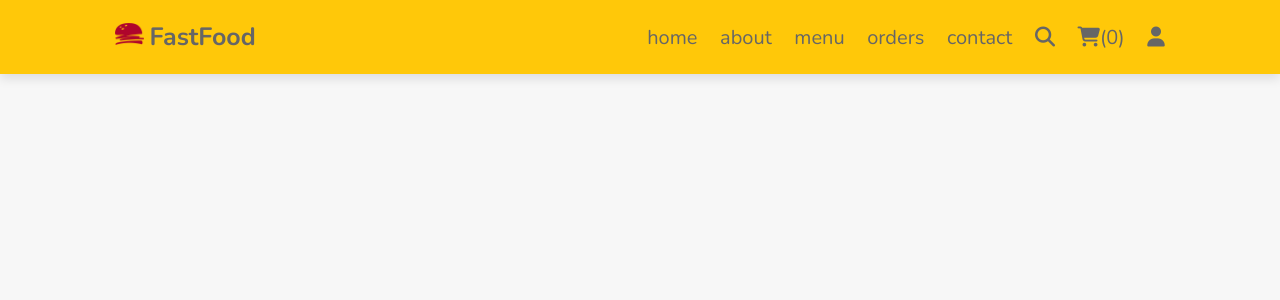
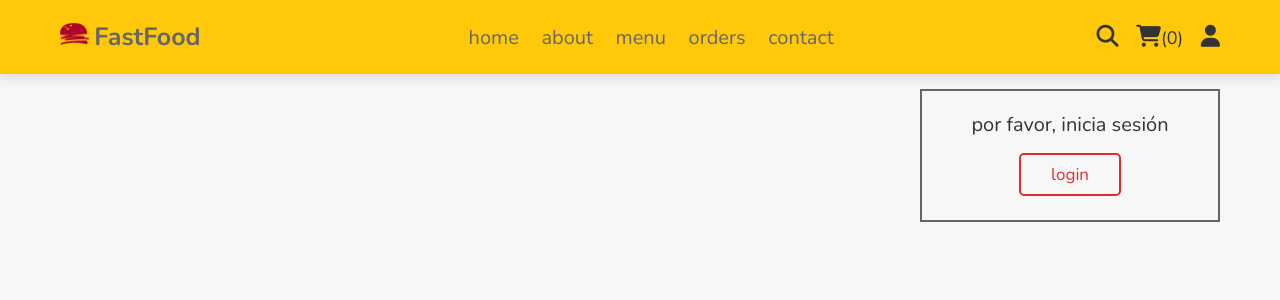
Before and after one commit to CodeSystem2022/Compunerds-ProyectoIntegrador-ProyectoFinal, a PHP site: page /home.php in a window 1280 px wide. Shown: the top 300 px of the page. Run offline with PHP 8.4, Linux system fonts and the light colour scheme; data that the repository does not hold is empty.

Commit message:
fix: home.php problema caché | modified: style.css

```diff
--- a/components/user_header.php
+++ b/components/user_header.php
@@ -11,24 +11,51 @@ if(isset($message)){
 }
 ?>
 
-<header>
+<header class="header">
+    <section class="flex">
         <a href="#" class="logo"><img src="images/burger_logo.png" alt="Burger Logo" height="22">FastFood</a>
 
         <div id="menu-bar" class="fas fa-bars"></div>
 
         <nav class="navbar">
+            <a href="home.php">home</a>
+            <a href="about.php">about</a>
+            <a href="menu.php">menu</a>
+            <a href="order.php">orders</a>
+            <a href="contact.php">contact</a>
+        </nav>
+
+        <div class="icons">
             <?php
                 $count_user_cart_items = $conn->prepare("SELECT * FROM `cart` WHERE user_id = ?");
                 $count_user_cart_items -> execute([$user_id]);
                 $total_user_cart_items = $count_user_cart_items -> rowCount();
             ?>
-        <a href="home.php">home</a>
-        <a href="about.php">about</a>
-        <a href="menu.php">menu</a>
-        <a href="order.php">orders</a>
-        <a href="contact.php">contact</a>
             <a href="search.php"><i class="fas fa-search"></i></a>
             <a href="cart.php"><i class="fas fa-shopping-cart"></i><span>(<?= $total_user_cart_items; ?>)</span></a>
             <a href="user-btn"><i class="fas fa-user"></i></a>
-    </nav>
+        </div>
+
+        <div class="profile">
+            <?php
+                $select_profile = $conn -> prepare("SELECT * FROM `users` WHERE id = ?");
+                $select_profile -> execute([$user_id]);
+                if($select_profile -> rowCount() > 0){
+                    $fetch_profile = $select_profile -> fetch(PDO::FETCH_ASSOC);
+            ?>
+            <p class="name"><?= $fetch_profile['name']; ?></p>
+            <div class="flex">
+                <a href="profile.php" class="btn">perfil</a>
+                <a href="components/user_logout.php" onclick="return confirm('¿quieres cerrar sesión?');" class="delete-btn">cerrar sesión</a>
+            </div>
+            <?php
+                }else{
+            ?>
+            <p class="name">por favor, inicia sesión</p>
+            <a href="login.php" class="btn">login</a>
+            <?php
+                }
+            ?>
+        </div>
+    </section>
 </header>
--- a/css/style.css
+++ b/css/style.css
@@ -7,6 +7,7 @@
     --light-gray: #666;
     --dark-gray: #333;
     --white: #f7f7f7;
+    --border: .2rem solid var(--light-gray);
 }
 
 *{
@@ -48,7 +49,9 @@ body{
 }
 
 section{
-    padding: 13rem 9%;
+    padding: 2rem;
+    margin: 0 auto;
+    max-width: 1200px;
 }
 
 
@@ -94,21 +97,23 @@ section{
 .btn:hover{
     color: var(--yellow);
 }
+/* header */
+.header{
+    position: sticky;
+    top: 0; left: 0;
+    z-index: 1000;
+    background: var(--yellow);
+    box-shadow: 0 .5rem 1rem rgba(0,0,0,.1);
+}
 
-/* header */
-header{
-    position: fixed;
-    top: 0; left: 0; right: 0;
-    z-index: 1000;
+.header .flex{
     display: flex;
     align-items: center;
     justify-content: space-between;
-    background: var(--yellow);
-    padding: 2rem 9%;
-    box-shadow: 0 .5rem 1rem rgba(0,0,0,.1);
+    position: relative;
 }
 
-header .logo{
+.header .logo{
     font-size: 2.5rem;
     font-weight: bolder;
     color: var(--light-gray);
@@ -129,6 +134,41 @@ header .navbar a:hover{
     color:var(--red)
 }
 
+header .navbar span{
+    font-size: 1.5rem;
+}
+
+header .icons >*{
+    font-size: 2.2rem;
+    color: var(--dark-gray);
+    cursor: pointer;
+    margin-left: 1.5rem;
+}
+
+header .icons span{
+    font-size: 1.8rem;
+}
+
+header .icons >*:hover{
+    color:var(--red)
+}
+
+header .profile{
+    position: absolute;
+    top: 120%; right: 2rem;
+    border: var(--border);
+    background-color: var(--white);
+    padding: 2rem;
+    text-align: center;
+    width: 30rem;
+}
+
+header .profile .name{
+    margin-bottom: .5rem;
+    font-size: 2rem;
+    color: var(--dark-gray);
+}
+
 #menu-bar{
     font-size: 3rem;
     cursor: pointer;
--- a/home.php
+++ b/home.php
@@ -21,7 +21,7 @@ if(isset($_SESSION['user_id'])){
 
     <link rel="stylesheet" href="https://cdnjs.cloudflare.com/ajax/libs/font-awesome/6.4.0/css/all.min.css">
 
-    <link rel="stylesheet" href="css/style.css">
+    <link rel="stylesheet" href="css/style.css?v=<?php echo time(); ?>" >
 
 </head>
 <body>
```
Lines whose indentation alone changed are shown as unchanged.
